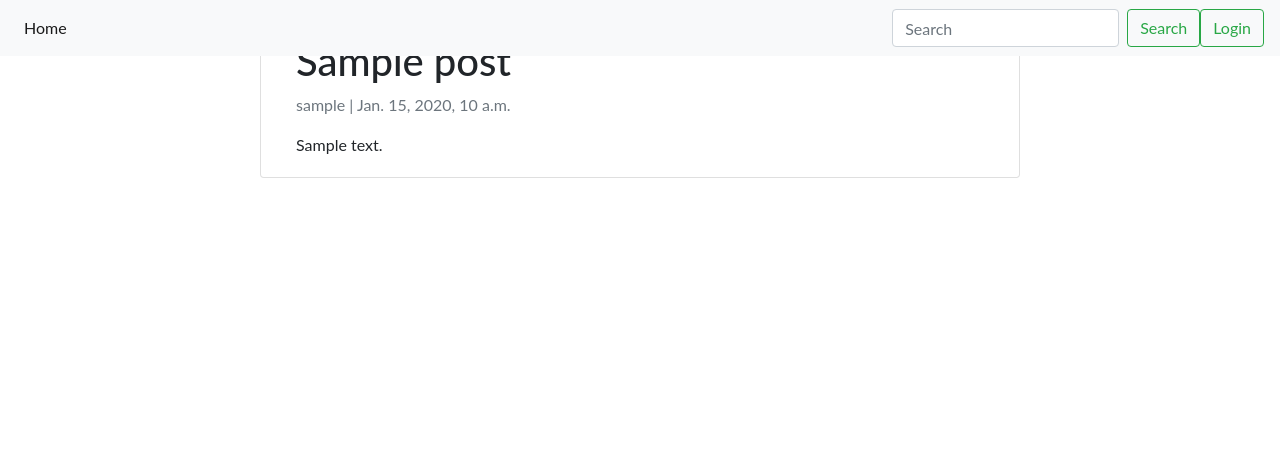
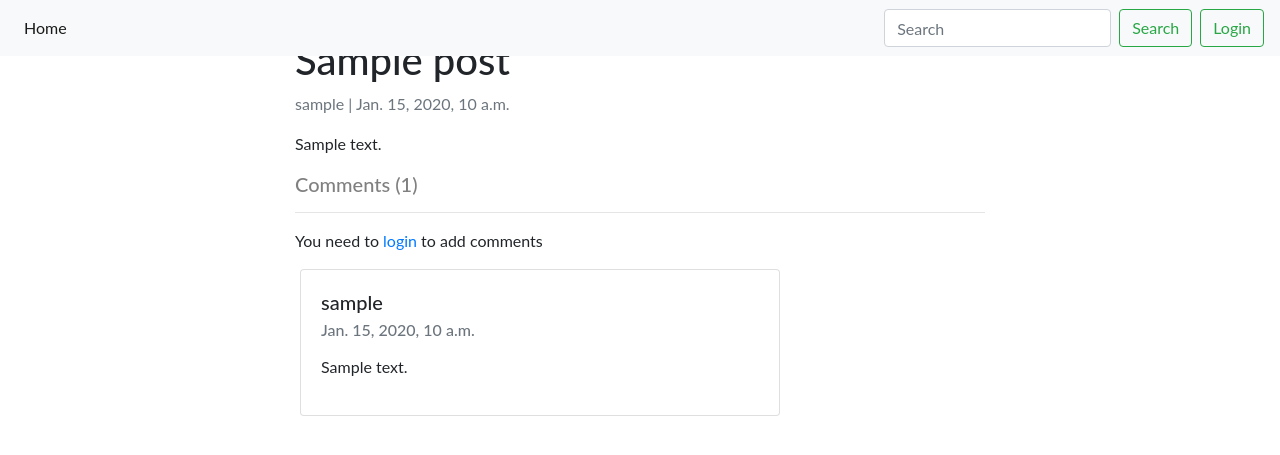
Before and after one commit to shreys7/django-blog, a Django app: template blog/templates/blogs/detail.html in a window 1280 px wide. Shown: the top 455 px of the page. Run offline with Django 3.2, Linux system fonts and the light colour scheme; the template is opened without the code that fills it: values that come from a table or form of the project are taken from there, others are empty; tables that the repository leaves empty hold one stand-in row (values such as "Sample post"); some libraries are stand-ins or nearby versions.

Commit message:
Refactored post detail view to show comments

```diff
--- a/blog/templates/blogs/detail.html
+++ b/blog/templates/blogs/detail.html
@@ -8,11 +8,41 @@
 {% include 'messages.html' %}
 <div class="container">
     <div class="row justify-content-md-center">
-        <div class="col-md-8 card mb-4  mt-3 left  top">
+        <div class="col-md-8 card mb-4  mt-3 left  top" style="border: none;">
             <div class="card-body">
+                <!-- Blog Content -->
                 <h1>{{ post.title }}</h1>
                 <p class=" text-muted">{{ post.author }} | {{ post.created_on }}</p>
-                <p class="card-text ">{{ post.content | safe }}</p>
+                <p class="card-text ">{{ post.content | safe |linebreaks }}</p>
+
+                <!-- Comments -->
+                <h5 style="color: grey;">
+                    Comments ({{comments.count}})
+                </h5>
+                <hr />
+                <!-- create a comment form -->
+                {% if user.is_authenticated %}
+                <form action="" method="POST" class="form-group">
+                    {% csrf_token %}
+                    <textarea class="form-control" rows="3" name="body" placeholder="Comment body goes here"></textarea>
+                    <button class="btn btn-outline-success" type="submit" style="margin-top: 10px;">Comment</button>
+                </form>
+                {% else %}
+                <p>
+                    You need to
+                    <a href="{% url 'login'%}">login </a>
+                    to add comments
+                </p>
+                {% endif %}
+                {% for comment in comments %}
+                <div class="card" style="width: 30rem; margin: 5px 5px;">
+                    <div class="card-body">
+                        <h5 class="card-title">{{ comment.user }}</h5>
+                        <h6 class="card-subtitle mb-2 text-muted">{{ comment.created_on }}</h6>
+                        <p class="card-text">{{ comment.body|linebreaks }}</p>
+                    </div>
+                </div>
+                {% endfor %}
             </div>
         </div>
     </div>
--- a/templates/base.html
+++ b/templates/base.html
@@ -46,11 +46,11 @@
       </ul>
       <form class="form-inline my-2 my-lg-0">
         <input class="form-control mr-sm-2" type="search" placeholder="Search" aria-label="Search">
-        <button class="btn btn-outline-success my-2 my-sm-0" type="submit">Search</button>
+        <button class="btn btn-outline-success" type="submit">Search</button>
       </form>
       <form class="form-inline my-2 my-lg-0"
         action="{% if user.is_authenticated %} {% url 'logout' %} {% else %} {% url 'login' %} {% endif %}">
-        <button class="btn btn-outline-success my-2 my-sm-0" type="submit">
+        <button class="btn btn-outline-success" type="submit" style="margin-left: 8px;">
           {% if user.is_authenticated %}
             Logout
           {% else %}
```
